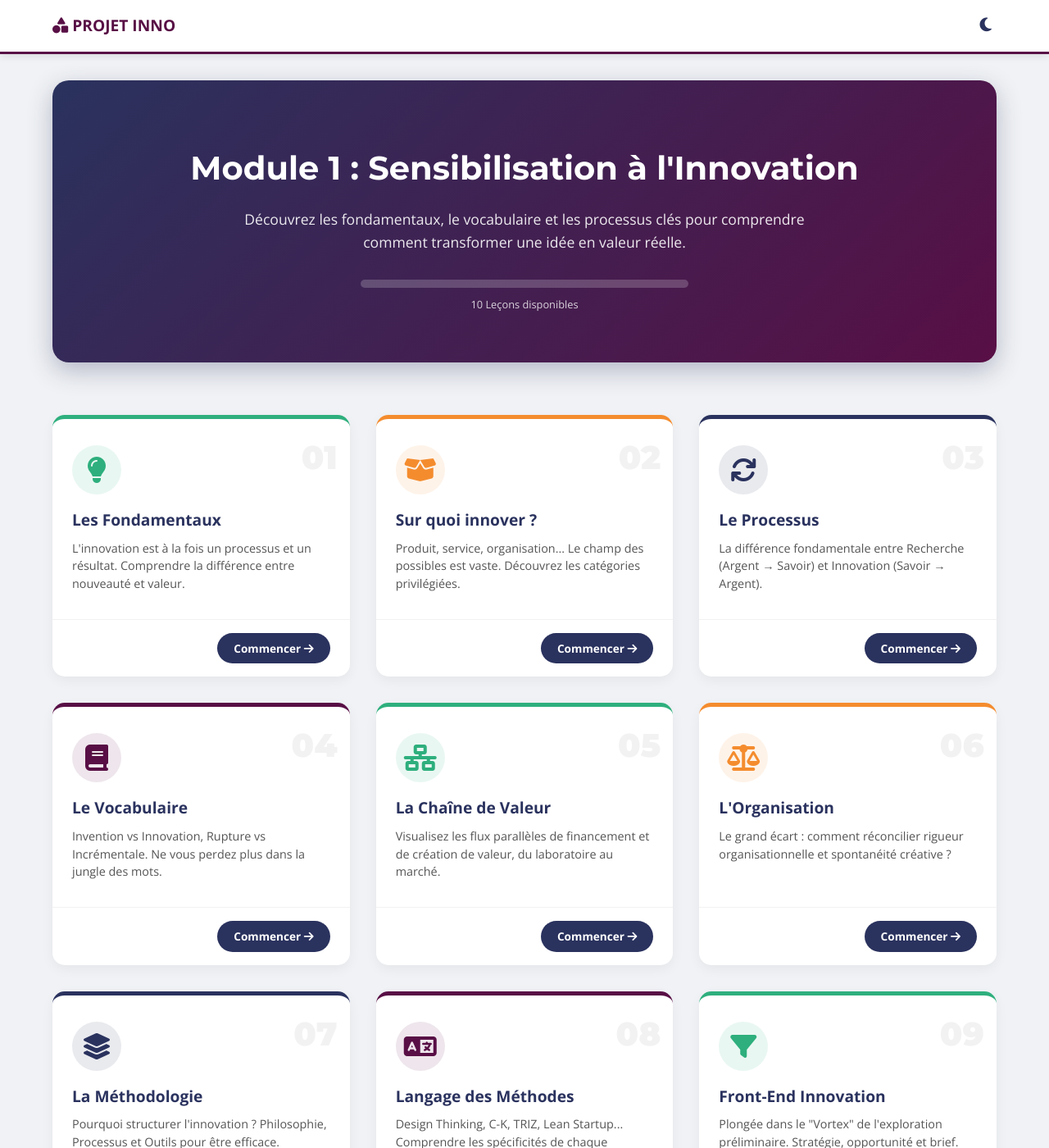
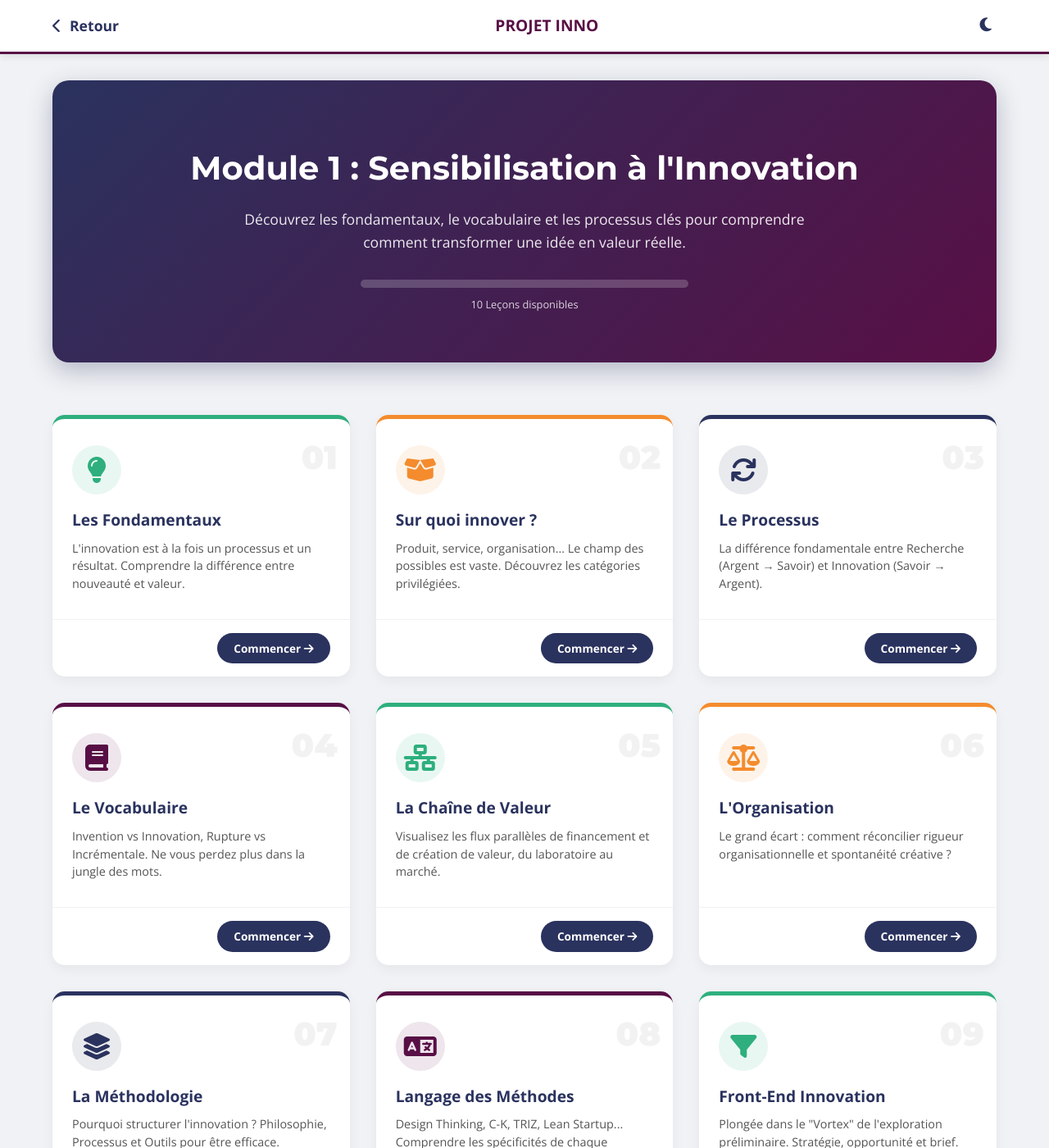
Before and after one commit to Tyrulfr/projet_inno_pui, a Jekyll site: the page pages/apprenant/cours/sensibilisation/module1/sommaire_module1.html, which Jekyll copies as it is, in a window 1280 px wide and 1400 px high. Shown: the whole window at 82% size. Built offline with Jekyll 4.4.1, drawn with Linux system fonts in a browser that asks for light colours.

Commit message:
Update sommaire_module1.html

```diff
--- a/pages/apprenant/cours/sensibilisation/module1/sommaire_module1.html
+++ b/pages/apprenant/cours/sensibilisation/module1/sommaire_module1.html
@@ -18,8 +18,18 @@
 
         /* Navigation */
         .top-bar { background: var(--bg-card); padding: 1rem 5%; display: flex; justify-content: space-between; align-items: center; position: sticky; top: 0; z-index: 1000; box-shadow: 0 2px 10px rgba(0,0,0,0.1); border-bottom: 3px solid var(--bordeaux); }
-        .logo { font-weight: 900; font-size: 1.2rem; color: var(--bordeaux); text-decoration: none; }
-        body.dark-mode .logo { color: var(--orange); }
+
+        /* Style du bouton Retour (Nouveau) */
+        .btn-back {
+            text-decoration: none;
+            color: var(--text-main);
+            font-weight: 700;
+            display: flex;
+            align-items: center;
+            gap: 10px;
+            font-size: 1.1rem;
+        }
+        .btn-back:hover { color: var(--orange); }
 
         .content-container { max-width: 1200px; margin: 2rem auto; padding: 0 1.5rem; }
 
@@ -104,8 +114,12 @@
 <body>
 
     <nav class="top-bar">
-        <!-- CORRECTION: Lien relatif pour remonter au dossier parent -->
-        <a href="../portal_sensi.html" class="logo"><i class="fa-solid fa-shapes"></i> PROJET INNO</a>
+        <!-- MODIFICATION : Utilisation de history.back() pour garantir le retour sans erreur de chemin -->
+        <a href="javascript:history.back()" class="btn-back"><i class="fa-solid fa-chevron-left"></i> Retour</a>
+
+        <!-- Branding optionnel au centre si besoin -->
+        <div style="font-weight: 900; font-size: 1.2rem; color: var(--bordeaux);">PROJET INNO</div>
+
         <button onclick="toggleTheme()" style="background:none; border:none; cursor:pointer; font-size:1.2rem; color:var(--text-main);"><i class="fa-solid fa-moon"></i></button>
     </nav>
 
@@ -133,7 +147,7 @@
                     <div class="card-desc">L'innovation est à la fois un processus et un résultat. Comprendre la différence entre nouveauté et valeur.</div>
                 </div>
                 <div class="card-footer">
-                    <a href="grain1.html" class="btn-start">Commencer <i class="fa-solid fa-arrow-right"></i></a>
+                    <a href="grain_1_innovation.html" class="btn-start">Commencer <i class="fa-solid fa-arrow-right"></i></a>
                 </div>
             </div>
 
@@ -146,7 +160,7 @@
                     <div class="card-desc">Produit, service, organisation... Le champ des possibles est vaste. Découvrez les catégories privilégiées.</div>
                 </div>
                 <div class="card-footer">
-                    <a href="grain2.html" class="btn-start">Commencer <i class="fa-solid fa-arrow-right"></i></a>
+                    <a href="grain_2_objets_innovation.html" class="btn-start">Commencer <i class="fa-solid fa-arrow-right"></i></a>
                 </div>
             </div>
 
@@ -159,7 +173,7 @@
                     <div class="card-desc">La différence fondamentale entre Recherche (Argent → Savoir) et Innovation (Savoir → Argent).</div>
                 </div>
                 <div class="card-footer">
-                    <a href="grain3.html" class="btn-start">Commencer <i class="fa-solid fa-arrow-right"></i></a>
+                    <a href="grain_3_processus.html" class="btn-start">Commencer <i class="fa-solid fa-arrow-right"></i></a>
                 </div>
             </div>
 
@@ -172,7 +186,7 @@
                     <div class="card-desc">Invention vs Innovation, Rupture vs Incrémentale. Ne vous perdez plus dans la jungle des mots.</div>
                 </div>
                 <div class="card-footer">
-                    <a href="grain4.html" class="btn-start">Commencer <i class="fa-solid fa-arrow-right"></i></a>
+                    <a href="grain_4_vocabulaire.html" class="btn-start">Commencer <i class="fa-solid fa-arrow-right"></i></a>
                 </div>
             </div>
 
@@ -185,7 +199,7 @@
                     <div class="card-desc">Visualisez les flux parallèles de financement et de création de valeur, du laboratoire au marché.</div>
                 </div>
                 <div class="card-footer">
-                    <a href="grain5.html" class="btn-start">Commencer <i class="fa-solid fa-arrow-right"></i></a>
+                    <a href="grain_5_processus_valeur.html" class="btn-start">Commencer <i class="fa-solid fa-arrow-right"></i></a>
                 </div>
             </div>
 
@@ -198,7 +212,7 @@
                     <div class="card-desc">Le grand écart : comment réconcilier rigueur organisationnelle et spontanéité créative ?</div>
                 </div>
                 <div class="card-footer">
-                    <a href="grain6.html" class="btn-start">Commencer <i class="fa-solid fa-arrow-right"></i></a>
+                    <a href="grain_6_organisation_innovation.html" class="btn-start">Commencer <i class="fa-solid fa-arrow-right"></i></a>
                 </div>
             </div>
 
@@ -211,7 +225,7 @@
                     <div class="card-desc">Pourquoi structurer l'innovation ? Philosophie, Processus et Outils pour être efficace.</div>
                 </div>
                 <div class="card-footer">
-                    <a href="grain7.html" class="btn-start">Commencer <i class="fa-solid fa-arrow-right"></i></a>
+                    <a href="grain_7_methodologie.html" class="btn-start">Commencer <i class="fa-solid fa-arrow-right"></i></a>
                 </div>
             </div>
 
@@ -224,7 +238,7 @@
                     <div class="card-desc">Design Thinking, C-K, TRIZ, Lean Startup... Comprendre les spécificités de chaque approche.</div>
                 </div>
                 <div class="card-footer">
-                    <a href="grain8.html" class="btn-start">Commencer <i class="fa-solid fa-arrow-right"></i></a>
+                    <a href="grain_8_langages.html" class="btn-start">Commencer <i class="fa-solid fa-arrow-right"></i></a>
                 </div>
             </div>
 
@@ -237,7 +251,7 @@
                     <div class="card-desc">Plongée dans le "Vortex" de l'exploration préliminaire. Stratégie, opportunité et brief.</div>
                 </div>
                 <div class="card-footer">
-                    <a href="grain9.html" class="btn-start">Commencer <i class="fa-solid fa-arrow-right"></i></a>
+                    <a href="grain_9_frontend_innovation.html" class="btn-start">Commencer <i class="fa-solid fa-arrow-right"></i></a>
                 </div>
             </div>
 
@@ -250,7 +264,7 @@
                     <div class="card-desc">Le modèle de référence pour structurer la pensée : Cadrage du problème (Setting) puis Résolution (Solving).</div>
                 </div>
                 <div class="card-footer">
-                    <a href="grain10.html" class="btn-start">Commencer <i class="fa-solid fa-arrow-right"></i></a>
+                    <a href="grain_10_double_diamant.html" class="btn-start">Commencer <i class="fa-solid fa-arrow-right"></i></a>
                 </div>
             </div>
 
```
